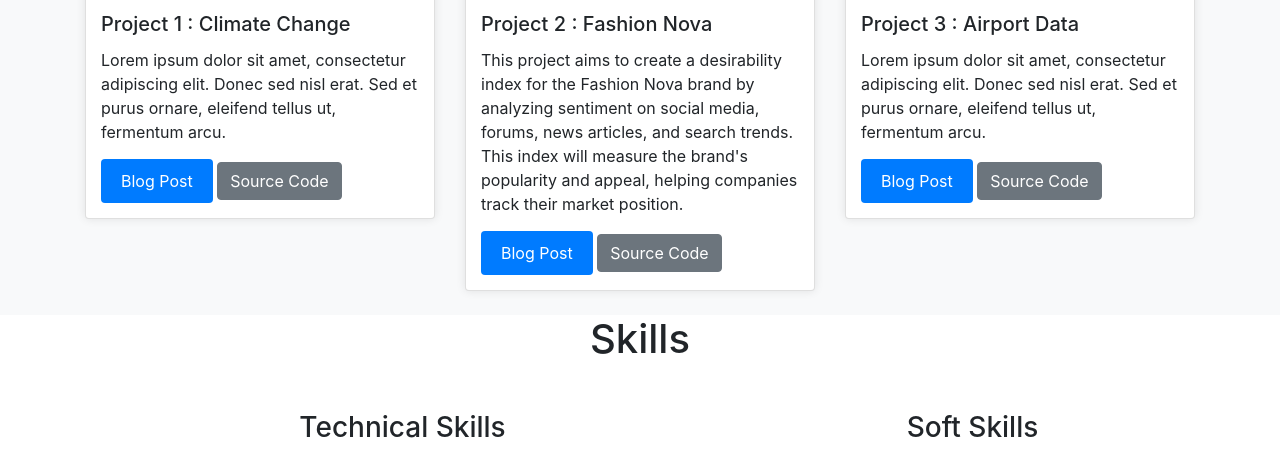
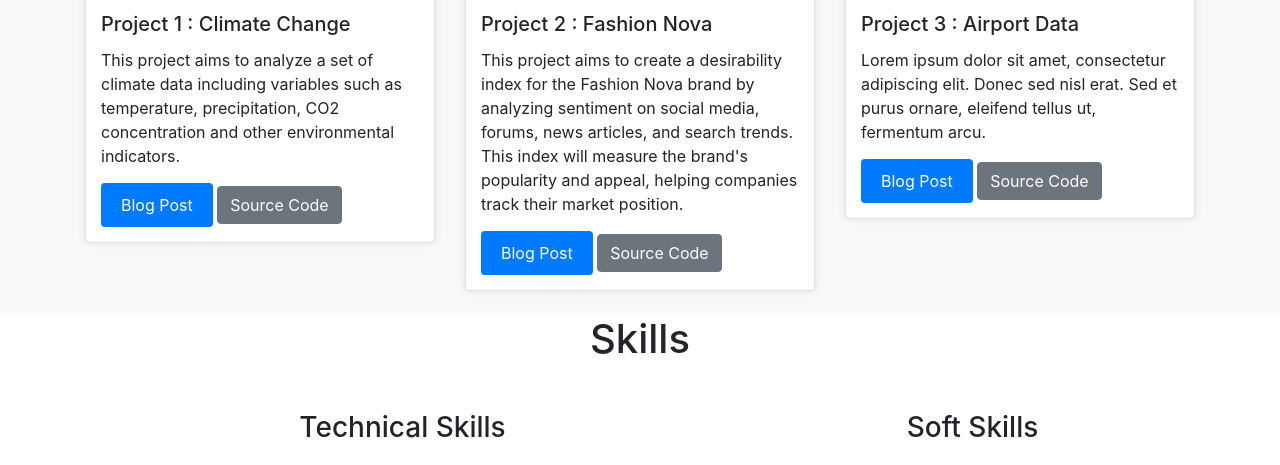
Before and after one commit to MaevaEbengue/MaevaEbengue.github.io, a plain HTML site: page index.html in a window 1280 px wide. Shown: the part 1018-1483 px from the top of the page. Drawn offline with nearby package versions, Linux system fonts and the light colour scheme.

Commit message:
Update index.html

```diff
--- a/index.html
+++ b/index.html
@@ -226,9 +226,9 @@ html {
           <img src="images/projects/1.jpg" class="card-img-top" alt="Project 1">
           <div class="card-body">
             <h5 class="card-title">Project 1 : Climate Change</h5>
-            <p class="card-text">Lorem ipsum dolor sit amet, consectetur adipiscing elit. Donec sed nisl erat. Sed et purus ornare, eleifend tellus ut, fermentum arcu.</p>
+            <p class="card-text">This project aims to analyze a set of climate data including variables such as temperature, precipitation, CO2 concentration and other environmental indicators.</p>
             <a href="#" class="btn btn-primary">Blog Post</a>
-            <a href="#" class="btn btn-secondary">Source Code</a>
+             <a href="https://https://github.com/MaevaEbengue/climate_change" class="btn btn-secondary" target="_blank">Source Code</a>
           </div>
         </div>
       </div>
```
